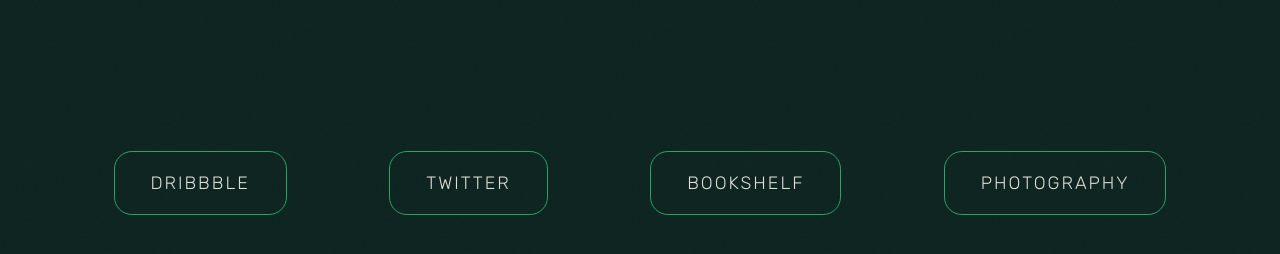
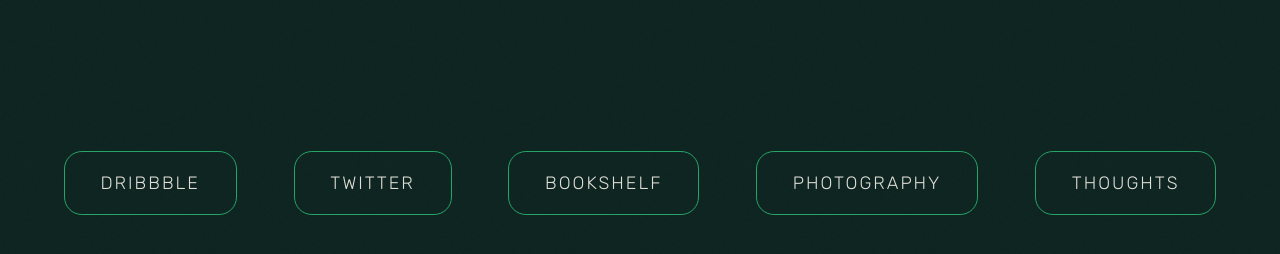
Before and after one commit to Tandalorian/eleventy, an Eleventy site: page index.html in a window 1280 px wide. Shown: the part 344-598 px from the top of the page. Built offline with nearby package versions, Linux system fonts and the light colour scheme; Eleventy itself is replaced by a stand-in of ours; files that its build step writes are made by us from their sources.

Commit message:
move blogs to seperate page 2

```diff
--- a/index.html
+++ b/index.html
@@ -15,7 +15,7 @@
         display: flex;
         flex-wrap: wrap;
         justify-content: space-evenly;
-        gap: 32px;
+        gap: var(--space-l);
     }
     a.nav {
         padding: var(--space-s) var(--space-l);
@@ -68,10 +68,6 @@
         >
         <a class="nav" href="/bookshelf">Bookshelf</a>
         <a class="nav" href="/photography">Photography</a>
+        <a class="nav" href="/thoughts">Thoughts</a>
     </div>
 </div>
-
-{% for post in collections.post %}
-<h2><a href="{{ post.url }}">{{ post.data.title }}</a></h2>
-<p>{{ post.content }}</p>
-{% endfor %}
```
Also changed, not shown: 1 other file.
